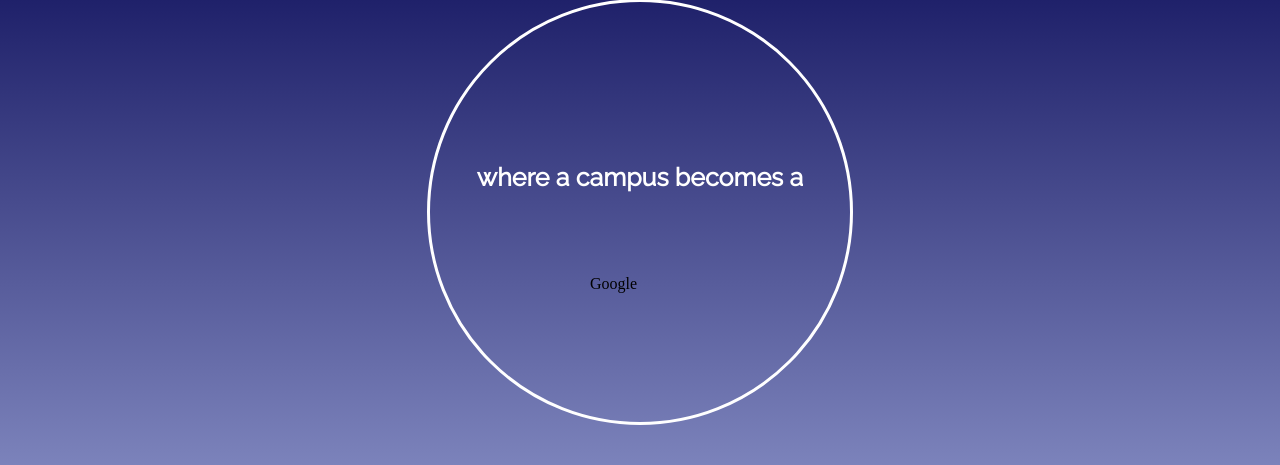
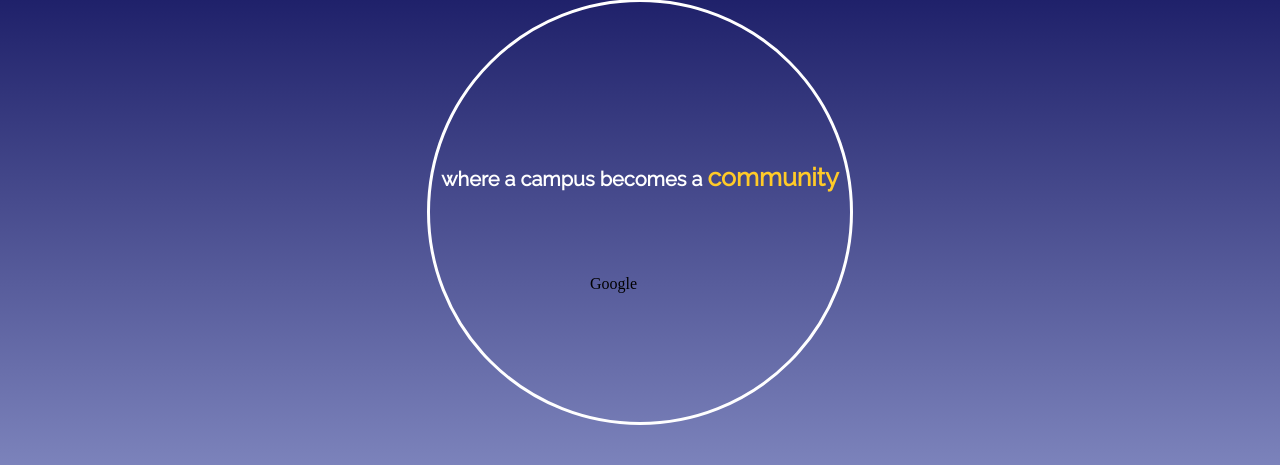
Before and after one commit to rrrliu/campus-social-network, a Python web app: template templates/welcome.html in a window 1280 px wide. Shown: the part 157-622 px from the top of the page. Run offline with Jinja, Linux system fonts and the light colour scheme; the template is opened without the code that fills it, so the values that code supplies are empty; some libraries are stand-ins or nearby versions; some web fonts are replaced.

Commit message:
i fixed somwthing

```diff
--- a/stylesheets/welcome.css
+++ b/stylesheets/welcome.css
@@ -66,6 +66,13 @@ h4 {
   font-size:25px;
   font-family: 'Raleway';
 }
+h5{
+color: white;
+font-size: 20px;
+font-family: 'Raleway';
+
+}
+
 fieldset {
   border: 0px none;
   /* background-color: white; */
--- a/templates/welcome.html
+++ b/templates/welcome.html
@@ -25,7 +25,7 @@
 <center>
       </div>
       <center>
-      <div class="circle"><h4 style="display: inline;" >where a campus becomes a </h4><h4 style="display: inline; color:#ffca28">community</h4>
+      <div class="circle"><h5 style="display: inline;" >where a campus becomes a </h4><h4 style="display: inline; color:#ffca28">community</h5>
       </div>
       </center>
     </div>
```
